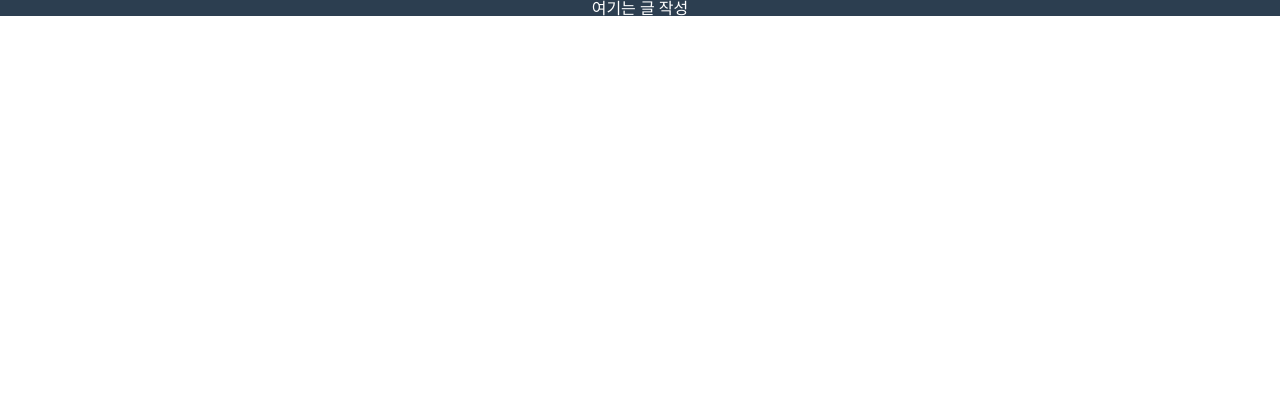
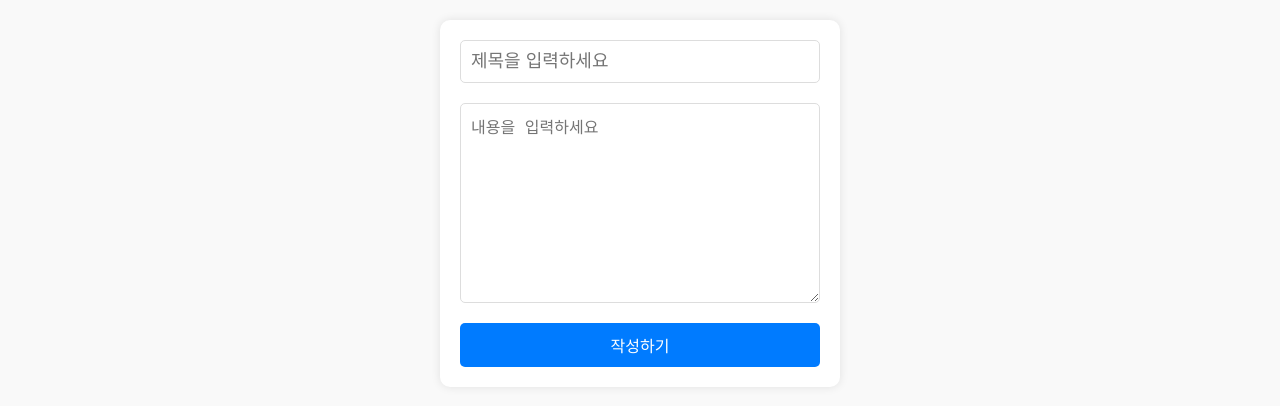
Before and after one commit to SungminPark1997/football-hub, a React (Create React App) app in the folder client/: page /write in a window 1280 px wide. Shown: the top 406 px of the page. Built offline with nearby package versions, Linux system fonts and the light colour scheme.

Commit message:
add write page

```diff
--- a/client/src/App.tsx
+++ b/client/src/App.tsx
@@ -4,7 +4,8 @@ import reset from "styled-reset";
 import Home from "./home";
 import Login from "./login";
 import Profile from "./profile";
-import Write from "./write";
+
+import PostForm from "./postform";
 const router = createBrowserRouter([
   {
     path: "/",
@@ -20,7 +21,7 @@ const router = createBrowserRouter([
   },
   {
     path: "/write",
-    element: <Write />,
+    element: <PostForm />,
   },
 ]);
 const GlobalStyles = createGlobalStyle`
--- /dev/null
+++ b/client/src/postform.tsx
@@ -0,0 +1,91 @@
+import React, { useState } from "react";
+import { useNavigate } from "react-router-dom";
+import styled from "styled-components";
+
+const Wrapper = styled.div`
+  display: flex;
+  flex-direction: column;
+  align-items: center;
+  padding: 20px;
+  background-color: #f9f9f9;
+  width: 100%;
+  height: 100vh;
+`;
+
+const Form = styled.form`
+  display: flex;
+  flex-direction: column;
+  width: 400px;
+  background-color: white;
+  padding: 20px;
+  box-shadow: 0 0 10px rgba(0, 0, 0, 0.1);
+  border-radius: 10px;
+`;
+
+const TitleInput = styled.input`
+  font-size: 18px;
+  padding: 10px;
+  margin-bottom: 20px;
+  border: 1px solid #ddd;
+  border-radius: 5px;
+`;
+
+const ContentInput = styled.textarea`
+  font-size: 16px;
+  padding: 10px;
+  height: 200px;
+  margin-bottom: 20px;
+  border: 1px solid #ddd;
+  border-radius: 5px;
+`;
+
+const SubmitButton = styled.button`
+  padding: 10px;
+  font-size: 16px;
+  background-color: #007bff;
+  color: white;
+  border: none;
+  border-radius: 5px;
+  cursor: pointer;
+
+  &:hover {
+    background-color: #0056b3;
+  }
+`;
+
+const PostForm = () => {
+  const [title, setTitle] = useState("");
+  const [content, setContent] = useState("");
+  const navigate = useNavigate();
+  const handleSubmit = (e: any) => {
+    e.preventDefault();
+
+    console.log("Title:", title);
+    console.log("Content:", content);
+    // 초기화
+    setTitle("");
+    setContent("");
+    navigate("/");
+  };
+
+  return (
+    <Wrapper>
+      <Form onSubmit={handleSubmit}>
+        <TitleInput
+          type="text"
+          value={title}
+          onChange={(e) => setTitle(e.target.value)}
+          placeholder="제목을 입력하세요"
+        />
+        <ContentInput
+          value={content}
+          onChange={(e) => setContent(e.target.value)}
+          placeholder="내용을 입력하세요"
+        />
+        <SubmitButton type="submit">작성하기</SubmitButton>
+      </Form>
+    </Wrapper>
+  );
+};
+
+export default PostForm;
--- a/client/src/write.tsx
+++ /dev/null
@@ -1,3 +0,0 @@
-export default function Write() {
-  return <div>여기는 글 작성</div>;
-}
```
